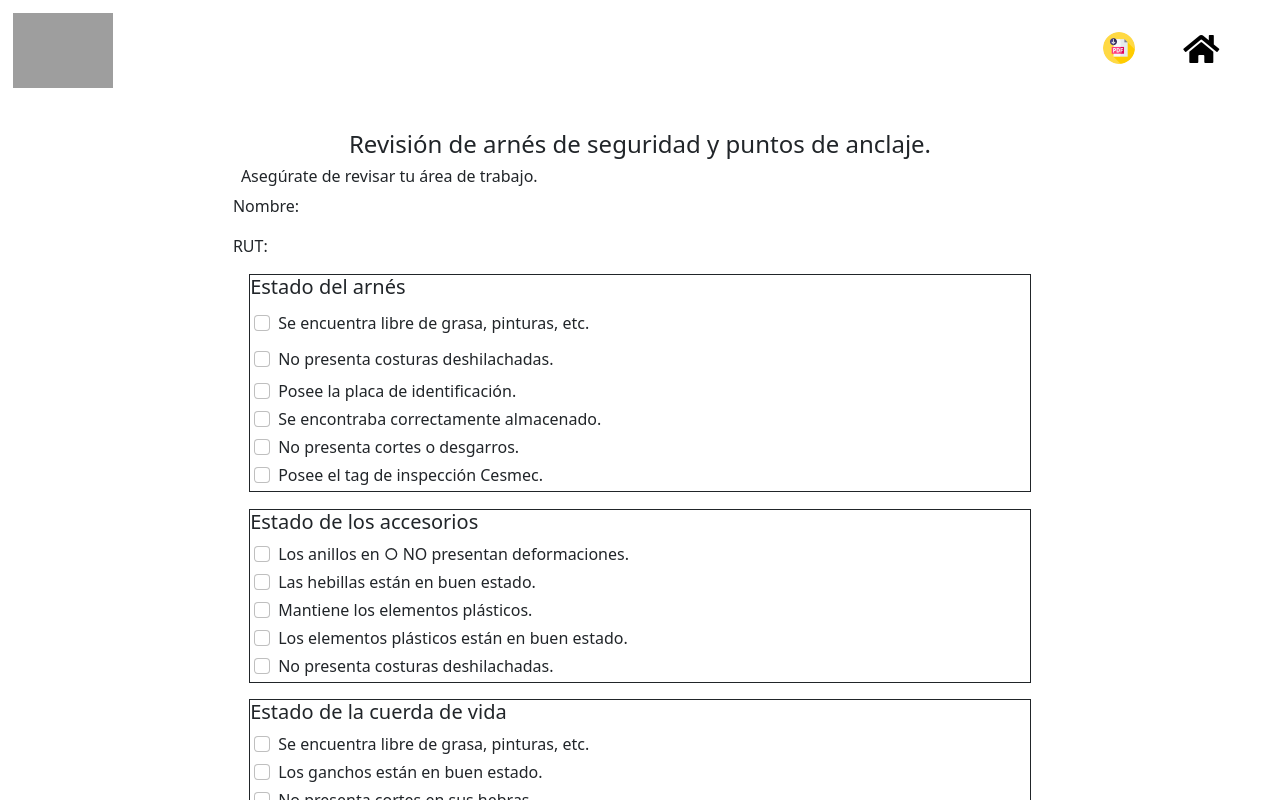
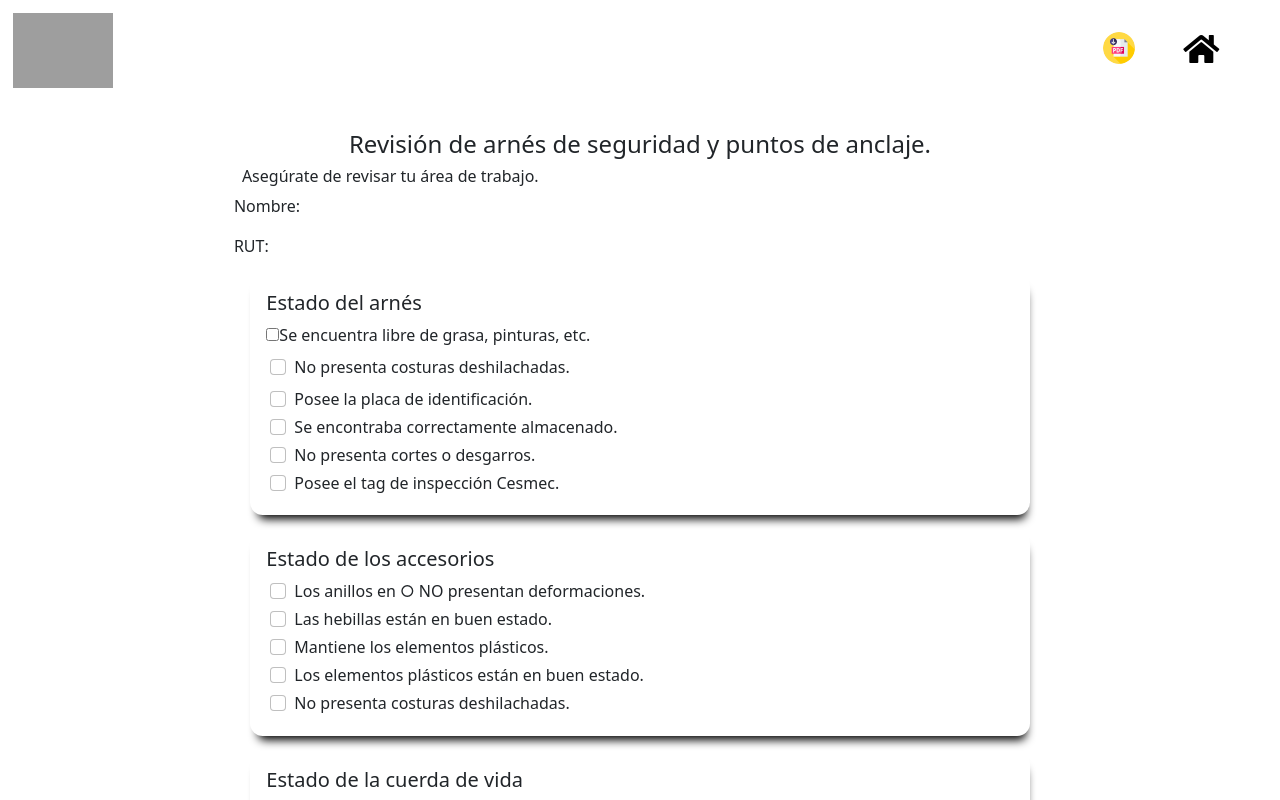
Before and after one commit to emmiraffo/desafio-bhp, a React (Create React App) app: page /checklist in a window 1280 px wide. Shown: the top 800 px of the page. Built offline with nearby package versions, Linux system fonts and the light colour scheme; grey boxes are pictures that could not be loaded.

Commit message:
se arregla ruta app

```diff
--- a/src/App.js
+++ b/src/App.js
@@ -12,7 +12,7 @@ import HarnessTwo from './components/HarnessTwo';
 import HarnessThree from './components/HarnessThree';
 import Result from './components/Result';
 import WarningDanger from './components/WarningDanger';
-import Glossary from './components/glossary';
+import Glossary from './components/Glossary'
 
 function App() {
   return (
--- a/src/components/CheckList.css
+++ b/src/components/CheckList.css
@@ -25,8 +25,11 @@
 
 }
 .form-sub-category{
-    border: 1px solid;
+    border: none;
     margin: 2%;
+    padding: 2%;
+    box-shadow: 2px 10px 10px -6px black;
+    border-radius: .8rem;
 }
 .container-checkbox_item{
     border:none;
--- a/src/components/CheckList.jsx
+++ b/src/components/CheckList.jsx
@@ -53,9 +53,9 @@ const CheckList = (props) => {
                     </div>
                     <div className="form-sub-category">
                         <h5>Estado del arnés</h5>
-                        <div className="form-check m-1">
-                            <input className="form-check-input my-2" type="checkbox" name="check" {...register("p2", { required: true })} />
-                            <label className="form-check-label my-1" id="form1">
+                        <div className="form-check-container">
+                            <input className="form-checkbox" type="checkbox" name="check" {...register("p2", { required: true })} />
+                            <label className="form-check-label" id="form1">
                                 Se encuentra libre de grasa, pinturas, etc.
                             </label>
                             {errors.p2 && <span className="text-danger text-small">Este ítem es requerido. Para continuar tu trabajo contacta a tu supervisor/a.</span>}
```
